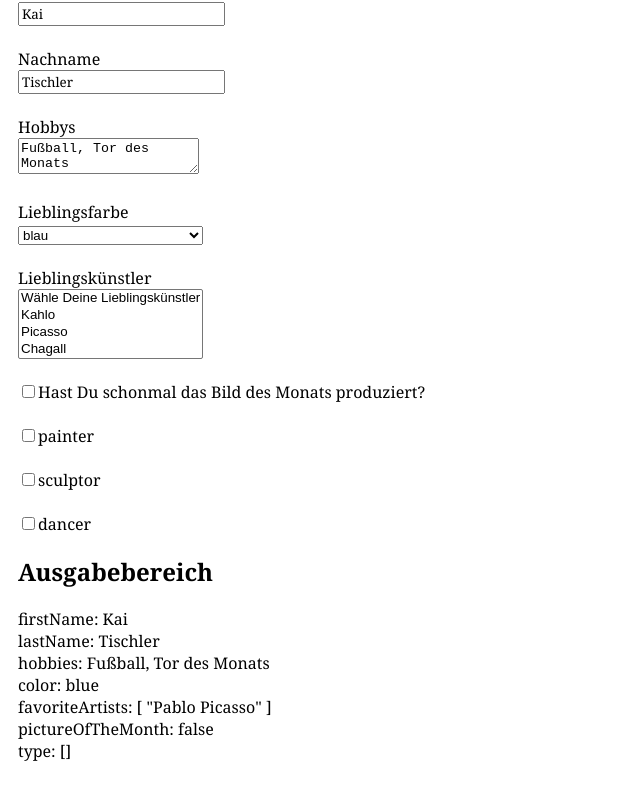
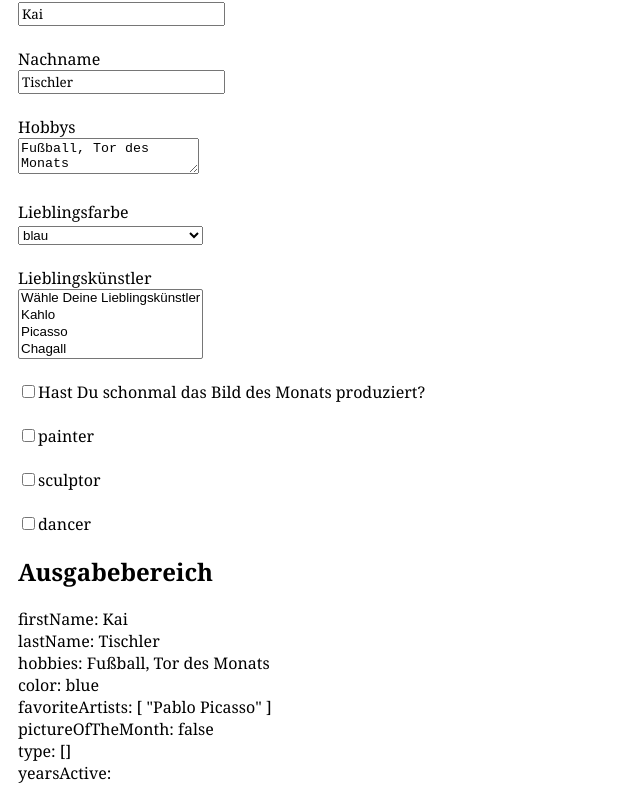
Before and after one commit to siggi-ai/Vue-Practice, a Vue app: page / in a window 1280 px wide. Shown: the part 177-979 px from the top of the page, without its empty margins (0-640 px from the left). Before the commit the page ends 957 px from the top, so only its background shows below. Built offline with nearby package versions, Linux system fonts and the light colour scheme.

Commit message:
new data

```diff
--- a/src/App.vue
+++ b/src/App.vue
@@ -160,6 +160,7 @@ export default {
         favoriteArtists: ["Pablo Picasso"],
         pictureOfTheMonth: false,
         type: [],
+        yearsActive: "",
       },
     };
   },
```
